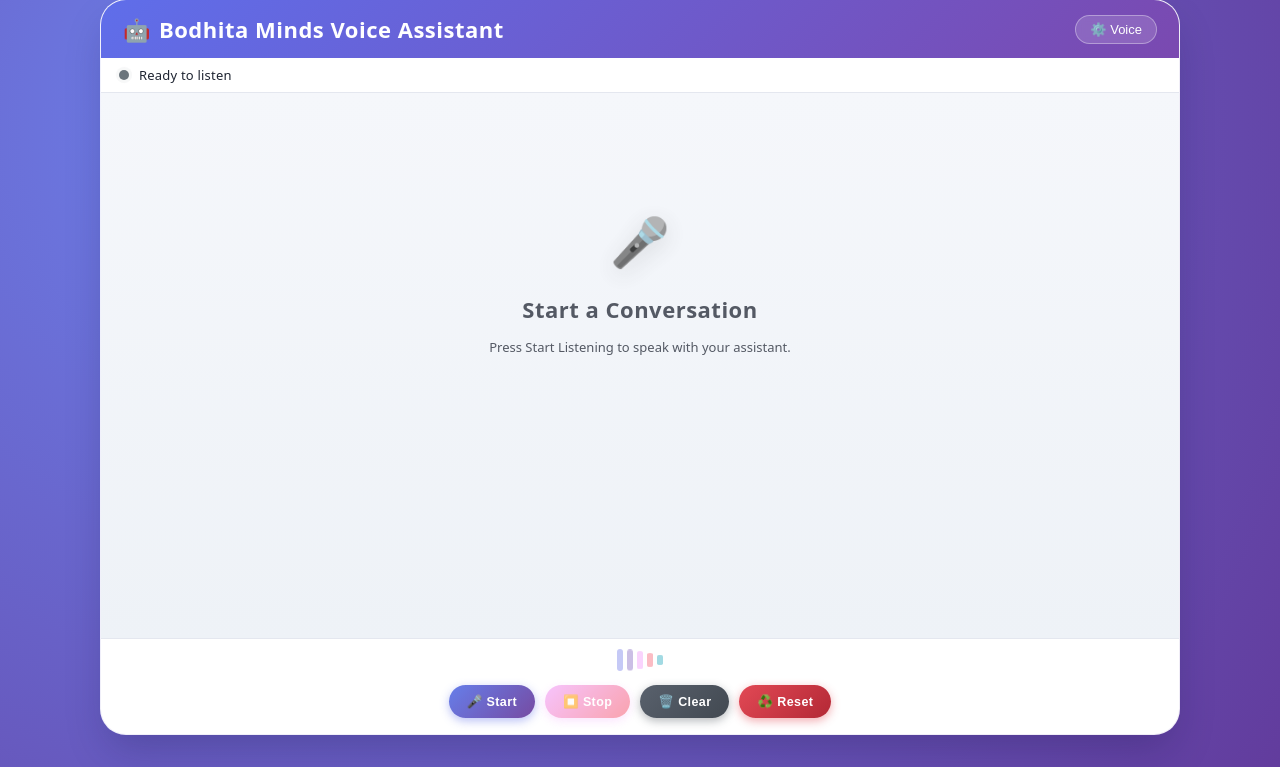
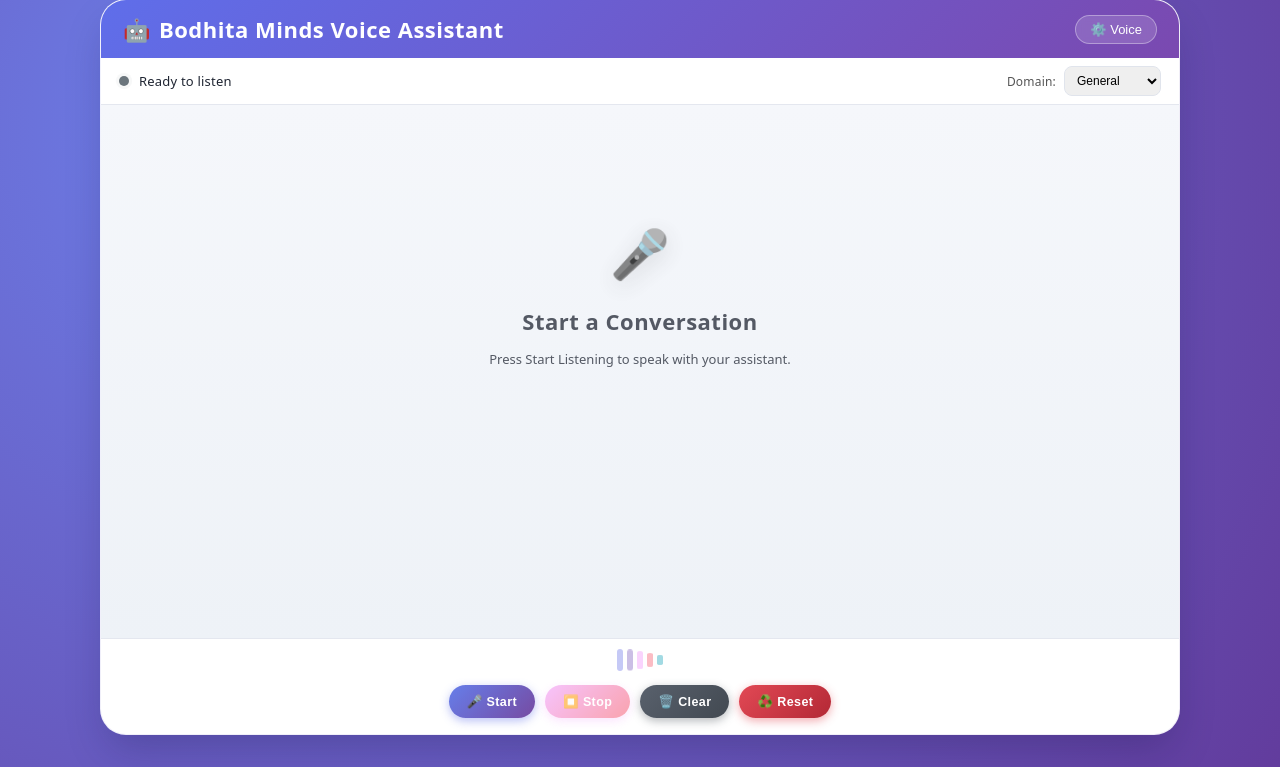
Before and after one commit to ChitwanRana/Voice_Agent_Django, a Django app: page / in a window 1280 px wide. Shown: the part 33-800 px from the top of the page. Run offline with Django 5.2, Linux system fonts and the light colour scheme.

Commit message:
Add kNowledge Base

```diff
--- a/Voice_Assistant/Voice_App/views.py
+++ b/Voice_Assistant/Voice_App/views.py
@@ -7,9 +7,30 @@
 from src.config.config import MyConfig
 from src.prompts.system_prompt import VOICE_ASSISTANT_PROMPT
 
+from pathlib import Path  # NEW
+
 logger = logging.getLogger("voice_app")  # custom logger
 
 MAX_HISTORY = 40  # trim session messages
+
+KB_DIR = Path(__file__).resolve().parent.parent / "knowledge_base"  # NEW
+KB_FILES = {
+    "healthcare": KB_DIR / "healthcare.md",
+    "finance": KB_DIR / "finance.md",
+}
+
+
+def load_kb(domain: str) -> str:
+    """Load KB text for a domain; return empty string if missing."""
+    fp = KB_FILES.get(domain)
+    if not fp or not fp.exists():
+        logger.warning("KB file missing for domain: %s", domain)
+        return ""
+    try:
+        return fp.read_text(encoding="utf-8")
+    except Exception as e:
+        logger.exception("Failed reading KB for %s: %s", domain, str(e))
+        return ""
 
 
 def index(request):
@@ -31,6 +52,14 @@
 
         payload = json.loads(raw_data)
         user_text = (payload.get("text") or "").strip()
+        selected_domain = (payload.get("domain") or "").strip().lower()  # NEW
+
+        if selected_domain in ("healthcare", "finance", "normal"):  # UPDATED
+            request.session["selected_domain"] = selected_domain
+            logger.info("Domain set from request: %s", selected_domain)
+        else:
+            selected_domain = request.session.get("selected_domain", "normal")  # UPDATED default normal
+            logger.info("Domain fallback used: %s", selected_domain)
 
         if not user_text:
             logger.warning("Received empty user text")
@@ -63,14 +92,31 @@
 
         logger.info("Sending request to Azure OpenAI model: %s", deployment_name)
 
-        messages = [{"role": "system", "content": VOICE_ASSISTANT_PROMPT}] + chat_history
+        # NEW: Build system prompt depending on domain
+        if selected_domain == "normal":
+            # No KB restriction; use original behavior
+            system_prompt = VOICE_ASSISTANT_PROMPT
+            logger.info("Using NORMAL domain (no KB restriction).")
+        else:
+            kb_text = load_kb(selected_domain)
+            domain_instructions = (
+                f"You are answering ONLY using the {selected_domain} knowledge base provided below. "
+                f"If the answer is not contained in the knowledge base, reply: "
+                f'\"I don’t have enough information in the {selected_domain} knowledge base to answer that.\". '
+                f"Do not fabricate. Cite sections or headings when possible.\n\n"
+                f"--- {selected_domain.upper()} KNOWLEDGE BASE ---\n{kb_text}\n--- END KB ---\n"
+            )
+            system_prompt = f"{VOICE_ASSISTANT_PROMPT}\n\n{domain_instructions}"
+            logger.info("Using domain-scoped KB: %s", selected_domain)
+
+        messages = [{"role": "system", "content": system_prompt}] + chat_history
 
         # Call Azure OpenAI
         resp = client.chat.completions.create(
             model=deployment_name,
             messages=messages,
             max_tokens=300,
-            temperature=0.7
+            temperature=0.2  # lower temp to stick to KB
         )
 
         logger.info("Azure OpenAI response received successfully.")
--- a/Voice_Assistant/templates/voice_app/index.html
+++ b/Voice_Assistant/templates/voice_app/index.html
@@ -360,6 +360,15 @@
     <div class="status-bar">
       <div class="status-indicator" id="statusIndicator"></div>
       <div class="status-text" id="statusText">Ready to listen</div>
+      <!-- NEW: Domain selector -->
+      <div style="margin-left:auto; display:flex; gap:8px; align-items:center;">
+        <label for="domainSelect" style="font-size:12px; color:#555;">Domain:</label>
+        <select id="domainSelect" style="padding:6px 8px; border:1px solid #e0e4ec; border-radius:8px; font-size:12px;">
+          <option value="normal">General</option>
+          <option value="healthcare">Healthcare</option>
+          <option value="finance">Finance</option>
+        </select>
+      </div>
     </div>
 
     <div class="chat-container" id="chatContainer">
@@ -398,6 +407,7 @@
     const voiceDemoBtn = document.getElementById('voiceDemoBtn');
     const voiceToggle = document.getElementById('voiceToggle');
     const voicePanel = document.getElementById('voicePanel');
+    const domainSelect = document.getElementById('domainSelect'); // NEW
 
     /* Voice panel toggle */
     voiceToggle.addEventListener('click', () => {
@@ -418,6 +428,18 @@
     const MAX_CLIENT_HISTORY = 120;
     let availableVoices = [];
     let selectedVoice = null;
+    let selectedDomain = localStorage.getItem('selected_domain') || 'normal'; // UPDATED default
+    domainSelect.value = selectedDomain;
+
+    domainSelect.addEventListener('change', () => {
+      selectedDomain = domainSelect.value;
+      localStorage.setItem('selected_domain', selectedDomain);
+      const msg =
+        selectedDomain === 'normal'
+          ? '🤖 Switched to Normal mode. Answers are not restricted to any knowledge base.'
+          : `📚 Switched domain to ${selectedDomain}. Answers will use only this knowledge base.`;
+      addMessage('ai', msg);
+    });
 
     function updateStatus(state, text) {
       statusText.textContent = text;
@@ -543,8 +565,8 @@
       try {
         const res = await fetch("{% url 'api_ask' %}", {
           method:'POST',
-            headers:{ 'Content-Type':'application/json' },
-            body:JSON.stringify({ text })
+          headers:{ 'Content-Type':'application/json' },
+          body:JSON.stringify({ text, domain: selectedDomain }) // unchanged, now includes "normal"
         });
         const data = await safeJson(res);
         if (!res.ok || data.error) {
```
Also changed, not shown: Voice_Assistant/db.sqlite3, 1 other file.
